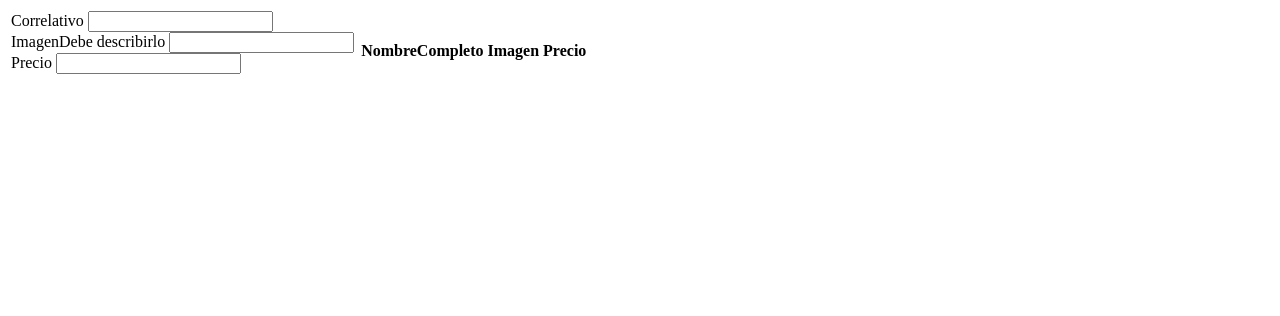
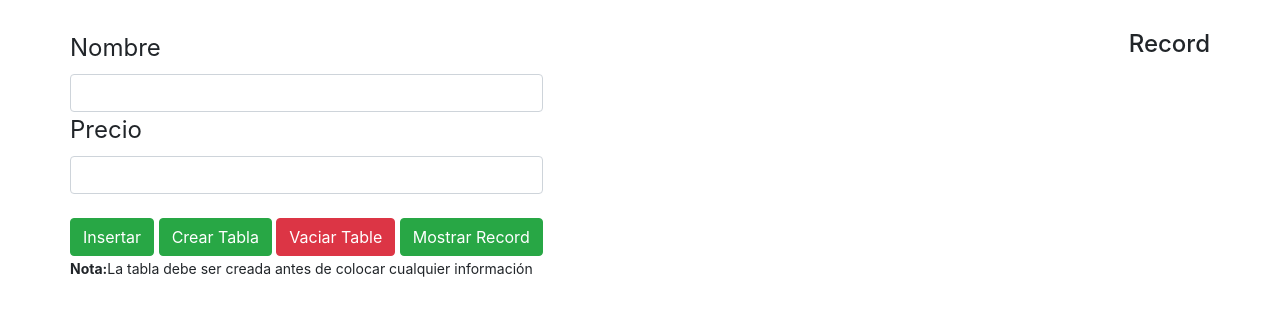
Before and after one commit to fadiaz4/ProyectoFinalManganeso, a Flask app: page /dashboard in a window 1280 px wide. Shown: the top 316 px of the page. Run offline with Flask 2, Linux system fonts and the light colour scheme; lists and menus that the app fills with data are empty; some libraries are stand-ins or nearby versions.

Commit message:
cambios3

```diff
--- a/templates/dashboard.html
+++ b/templates/dashboard.html
@@ -1,39 +1,189 @@
-<body>
-    <table>
-        <tr>
-            <td>
-                <form onsubmit="event.preventDefault();onFormSubmit();" autocomplete="off">
-                    <div>
-                        <label>Correlativo</label>
-                        <input type="number" name="correlativob" id="correlativob">
-                    </div>
-                    <div>
-                        <label>Imagen</label><label class="validation-error hide" id="fullNameValidationError">Debe
-                            describirlo</label>
-                        <input type="text" name="nombreb" id="nombreb">
-                    </div>
-                    <div>
-                        <label>Precio</label>
-                        <input type="number" name="preciob" id="preciob">
-                    </div>
-                </form>
-            </td>
-            <td>
-                <table class="lista" id="trajedebañoslista">
-                    <thead>
-                        <tr>
-                            <th>NombreCompleto</th>
-                            <th>Imagen</th>
-                            <th>Precio</th>
-                            <th></th>
-                        </tr>
-                    </thead>
-                    <tbody>
+<!DOCTYPE html>
+<html>
 
-                    </tbody>
-                </table>
-            </td>
-        </tr>
-    </table>
-    <script src="jquery.js"></script>
+<head>
+    <title>Dasboard Hibiscus El Salvador</title>
+    <meta name="viewport" content="user-scalable=no,width=device-width" />
+    <link rel="stylesheet" type="text/css" href="css/bootstrap.css">
+
+    <script type="text/javascript" src="js/jquery.js"></script>
+</head>
+
+<body style="margin:30px">
+
+    <div class="container">
+
+        <div class="row">
+            <form>
+                <fieldset>
+                    <legend>Nombre</legend>
+                    <input type="text" class="form-control" name="nombreb" id="nombreb">
+
+                    <legend>Precio</legend>
+                    <input type="number" class="form-control" id="preciob" name="preciob">
+                    <br>
+                    <button type="button" id="insert" class="btn btn-success">Insertar</button>
+
+                    <button type="button" id="create" class="btn btn-success">Crear Tabla</button>
+
+                    <button type="button" id="remove" class="btn btn-danger">Vaciar Table</button>
+
+                    <button type="button" id="list" class="btn btn-success">Mostrar Record</button>
+                    <p><small><b>Nota:</b>La tabla debe ser creada antes de colocar cualquier información</small></p>
+                </fieldset>
+            </form>
+
+            <hr>
+            <h4>Record</h4>
+            <table class="table table-bordered table-hover" id="itemlist">
+
+            </table>
+
+
+
+
+        </div>
+
+    </div>
+
+
+
+    <script type="text/javascript">
+
+        var db = openDatabase("itemDB", "1.0", "itemDB", 65535); // itemDB is the database name
+
+
+        $(function () {
+
+            loadData();
+
+
+
+            //PRIMERO CREAR TABLA
+            $("#create").click(function () {
+                db.transaction(function (transaction) {
+                    var sql = "CREATE TABLE items " +
+                        "(id INTEGER NOT NULL PRIMARY KEY AUTOINCREMENT," +
+                        "item VARCHAR(100) NOT NULL," +
+                        "quantity INT(5) NOT NULL)";
+                    transaction.executeSql(sql, undefined, function () {
+                        alert("Table is created successfully");
+                    }, function () {
+                        alert("Table is already being created");
+                    })
+                });
+            });
+
+
+
+            //DELETE
+            $("#remove").click(function () {
+
+                if (!confirm("Are you sure to delete this table?", "")) return;;
+                db.transaction(function (transaction) {
+                    var sql = "DROP TABLE items";
+                    transaction.executeSql(sql, undefined, function () {
+                        alert("Table is deleted successfully")
+                    }, function (transaction, err) {
+                        alert(err.message);
+                    })
+                });
+            });
+
+
+
+            //INSERT
+            $("#insert").click(function () {
+                var item = $("#item").val();
+                var qty = $("#quantity").val();
+                db.transaction(function (transaction) {
+                    var sql = "INSERT INTO items(item,quantity) VALUES(?,?)";
+                    transaction.executeSql(sql, [item, qty], function () {
+                        alert("Nuevo producto añadido exitosamente");
+                    }, function (transaction, err) {
+                        alert(err.message);
+                    })
+                })
+            })
+
+            //MOSTRAR RECORD
+            $("#list").click(function () {
+                loadData();
+            })
+
+
+
+            //FUNCTION PARA CARGAR RECORD
+            function loadData() {
+                $("#itemlist").children().remove();
+                db.transaction(function (transaction) {
+                    var sql = "SELECT * FROM items ORDER BY id DESC";
+                    transaction.executeSql(sql, undefined, function (transaction, result) {
+                        if (result.rows.length) {
+
+                            for (var i = 0; i < result.rows.length; i++) {
+                                var row = result.rows.item(i);
+                                var item = row.item;
+                                var id = row.id;
+                                var quantity = row.quantity;
+                                $("#itemlist").append('<tr id="del' + id + '"><td>' + id + '</td><td>' + item + '</td><td id="newqty' + id + '">' + quantity + '</td><td><a href="#" class="btn btn-danger deleteitem" data-id="' + id + '">Delete</a> <a href="#" class="btn btn-primary updateitem" data-id="' + id + '">Update</a></td></tr>');
+                            }
+                        } else {
+                            $("#itemlist").append('<tr><td colspan="3" align="center">No Item Found</td></tr>');
+                        }
+                    }, function (transaction, err) {
+                        alert('No table found. Click on "Create Table" to create table now');
+                    })
+                })
+
+                setTimeout(function () {
+                    $(".deleteitem").click(function () {
+                        var sure = confirm("Are you sure to delete this item?");
+                        if (sure === true) {
+                            var id = $(this).data("id");
+                            db.transaction(function (transaction) {
+                                var sql = "DELETE FROM items where id=?";
+                                transaction.executeSql(sql, [id], function () {
+                                    $("#del" + id).fadeOut();
+                                    alert("Item is deleted successfully");
+                                }, function (transaction, err) {
+                                    alert(err.message);
+                                })
+                            });
+                        }
+                    })
+
+                    $(".updateitem").click(function () {
+                        var qty = prompt("Kindly enter new quantity", 1);
+                        if (qty !== null) {
+                            var id = $(this).data("id");
+                            db.transaction(function (transaction) {
+                                var sql = "UPDATE items SET quantity=? where id=?";
+                                transaction.executeSql(sql, [qty, id], function () {
+                                    $("#newqty" + id).html(qty);
+                                    alert("Item is updated successfully");
+                                }, function (transaction, err) {
+                                    alert(err.message);
+                                })
+                            });
+                        }
+                    })
+
+                }, 1000);
+
+
+            }
+
+
+
+
+
+        });
+
+
+
+
+    </script>
 </body>
+
+</html>
```
